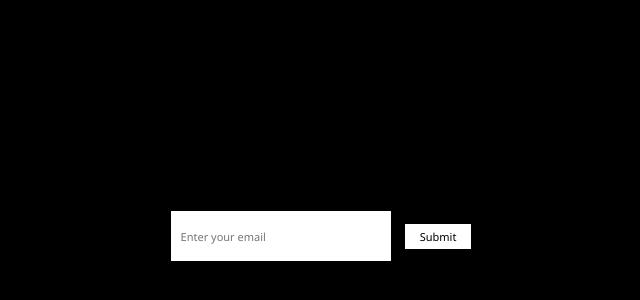
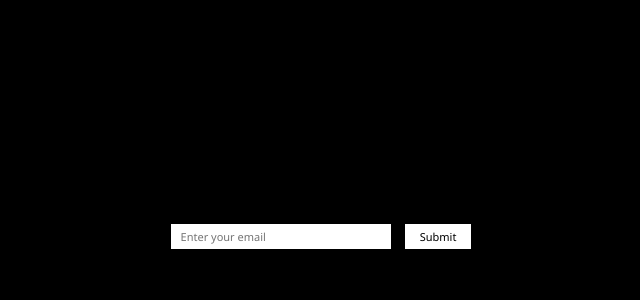
Before and after one commit to barneyallen/wom.github.io, a plain HTML site: page index.html in a window 1280 px wide. Shown: the part 164-464 px from the top of the page, without its empty margins (319-959 px from the left). Drawn offline with Linux system fonts and the light colour scheme.

Commit message:
Update index.html

```diff
--- a/index.html
+++ b/index.html
@@ -29,7 +29,7 @@
       background-color: #fff;
       color: #000;
       width: 200px;
-      height: 30px;
+      height: 5px;
       margin-right: 10px;
     }
     button {
```
